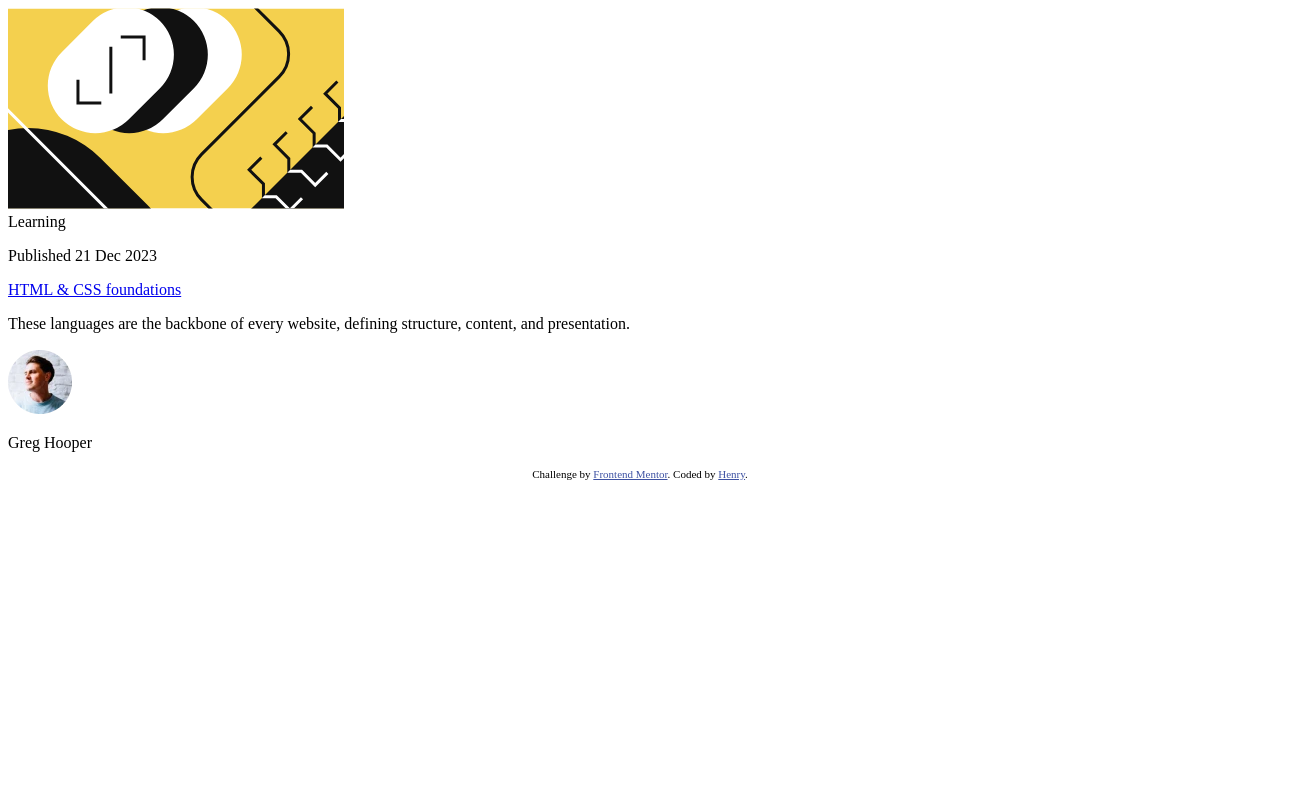
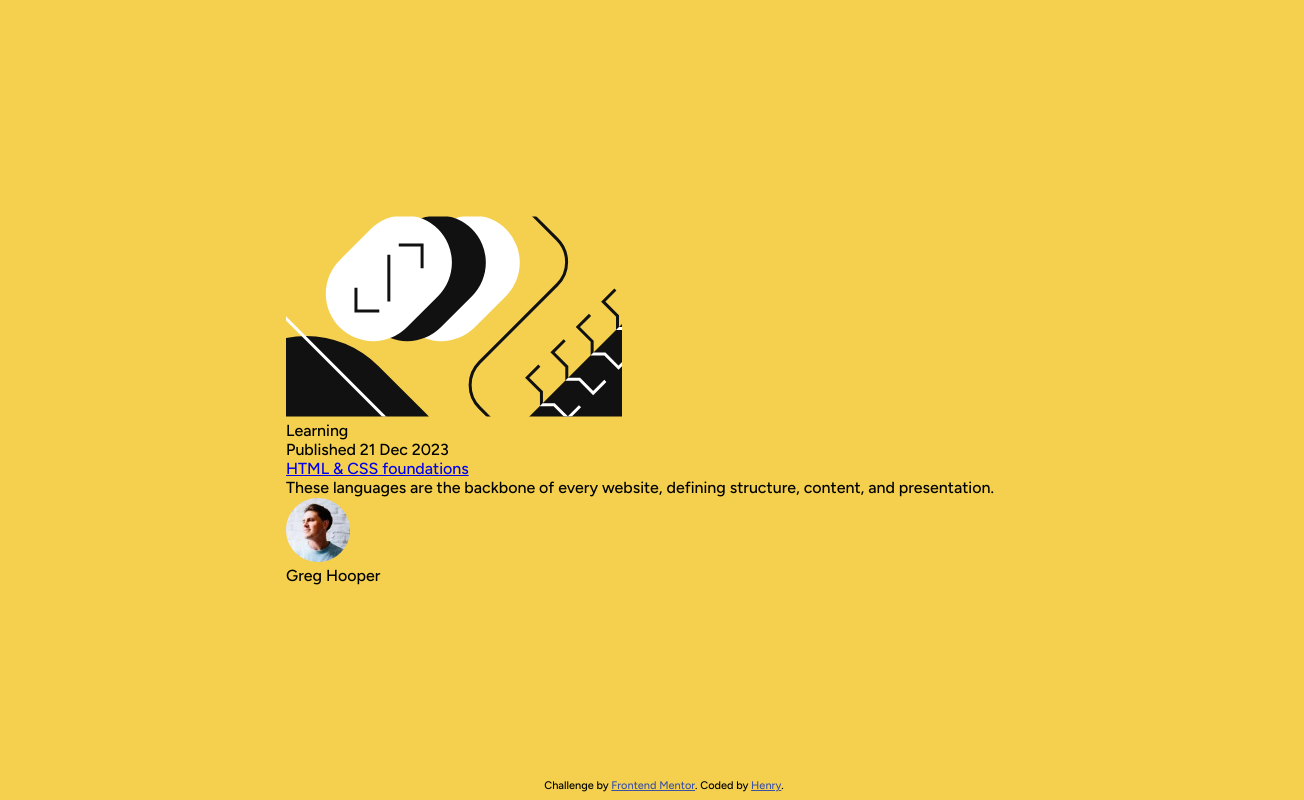
Before and after one commit to Henrydevlab/blog-preview-card, a plain HTML site: page index.html in a window 1280 px wide. Shown: the whole page, 1304 px wide, since content can reach past the window. Drawn offline with Linux system fonts and the light colour scheme.

Commit message:
style: Apply global base styles, CSS variables, and Figtree typography

```diff
--- a/index.html
+++ b/index.html
@@ -7,6 +7,11 @@
   <link rel="icon" type="image/png" sizes="32x32" href="./assets/images/favicon-32x32.png">
 
   <title>Frontend Mentor | Blog preview card</title>
+  <link rel="preconnect" href="https://fonts.googleapis.com">
+  <link rel="preconnect" href="https://fonts.gstatic.com" crossorigin>
+  <link href="https://fonts.googleapis.com/css2?family=Figtree:wght@500;800&display=swap" rel="stylesheet">
+
+  <link rel="stylesheet" href="style.css">
 
   <!-- Feel free to remove these styles or customise in your own stylesheet 👍 -->
   <style>
--- /dev/null
+++ b/style.css
@@ -0,0 +1,39 @@
+/* Variables for colors from style-guide.md */
+:root {
+    --clr-yellow: hsl(47, 88%, 63%);
+    --clr-white: hsl(0, 0%, 100%);
+    --clr-gray-500: hsl(0, 0%, 42%); /* For paragraph text */
+    --clr-gray-950: hsl(0, 0%, 7%);  /* For text, background */
+}
+
+/* * 1. Global Reset & Setup
+ */
+*, *::before, *::after {
+    box-sizing: border-box;
+    margin: 0;
+    padding: 0;
+}
+
+body {
+    min-height: 100vh;
+    display: grid;
+    place-content: center; /* Centers the card */
+    background-color: var(--clr-yellow);
+    font-family: 'Figtree', sans-serif;
+    padding: 1.5rem; /* Add padding for smaller screens */
+}
+
+.container {
+    /* Ensures the card doesn't touch the edges on very large screens */
+    max-width: 1440px;
+    width: 100%;
+    display: grid;
+    place-items: center;
+}
+
+/* Attribution styling */
+.attribution {
+    position: absolute;
+    bottom: 0.5rem;
+    width: 100%;
+}
```
